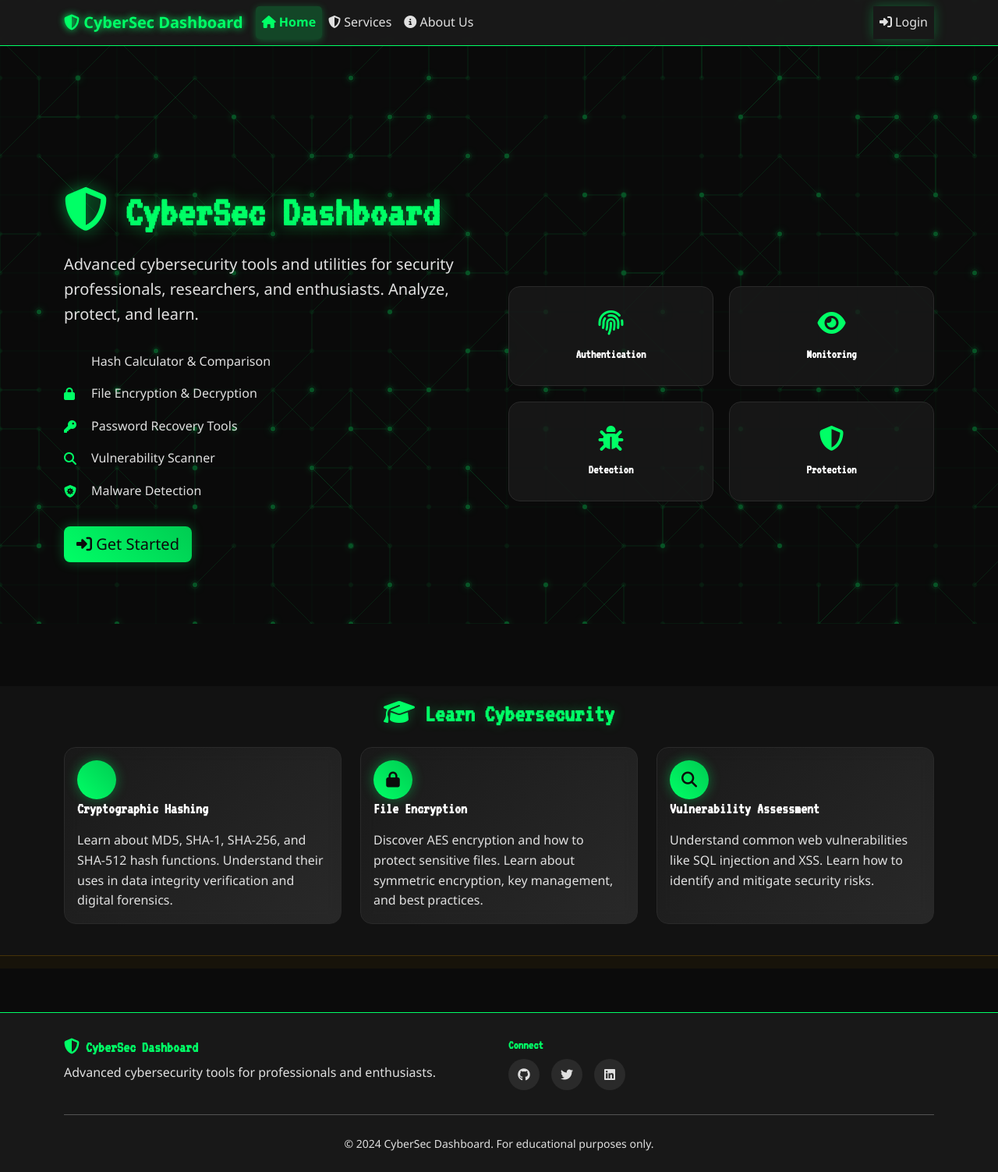
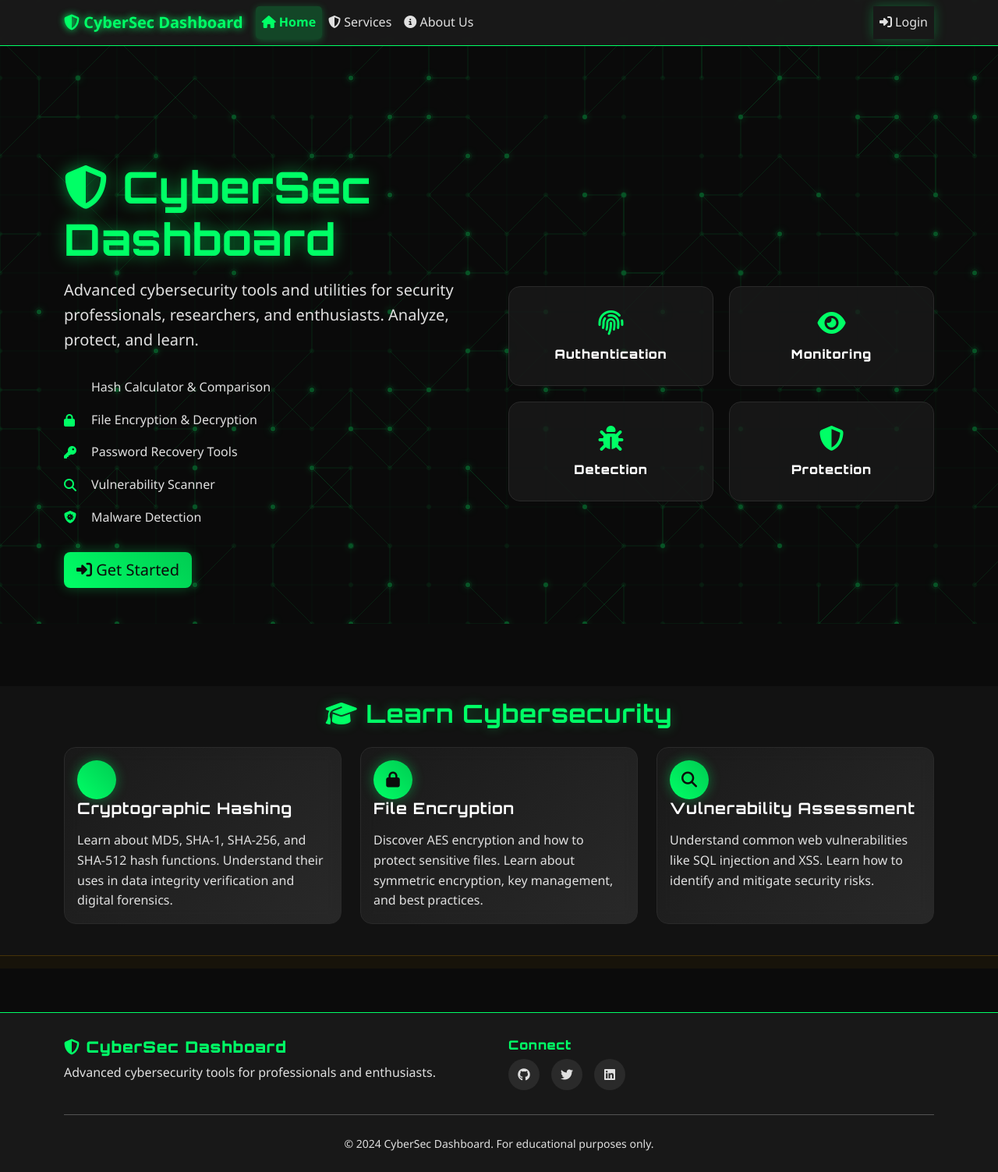
Before and after one commit to jas-preet-singh/C-SENTINAL-Cybersecurity-Dashboard-, a Flask app: page / in a window 1280 px wide. Shown: the whole page at 78% size. Run offline with Flask 3, Linux system fonts and the light colour scheme; parts of the project's set-up code (start-up, migrations or seed data) failed here and were passed over.

Commit message:
Update website font to a futuristic Orbitron style
Replaced 'VT323' font with 'Orbitron' in base.html, adjusting h1-h6 styles for a bolder, futuristic appearance.

Replit-Commit-Author: Agent
Replit-Commit-Session-Id: 8bdfe0b5-c58f-436b-8c1c-3bb82b35e82e
Replit-Commit-Checkpoint-Type: full_checkpoint
Replit-Commit-Screenshot-Url: https://storage.googleapis.com/screenshot-production-us-central1/bf428374-0748-4566-b4cb-974ad830c269/8bdfe0b5-c58f-436b-8c1c-3bb82b35e82e/DIJCyD3

```diff
--- a/templates/base.html
+++ b/templates/base.html
@@ -11,16 +11,16 @@
  <link href="https://cdnjs.cloudflare.com/ajax/libs/font-awesome/6.4.0/css/all.min.css" rel="stylesheet">
  <!-- Chart.js -->
  <script src="https://cdn.jsdelivr.net/npm/chart.js@3.9.1/dist/chart.min.js"></script>
- <!-- Google Fonts - VT323 -->
- <link href="https://fonts.googleapis.com/css2?family=VT323&display=swap" rel="stylesheet">
+ <!-- Google Fonts - Orbitron -->
+ <link href="https://fonts.googleapis.com/css2?family=Orbitron:wght@500;700;900&display=swap" rel="stylesheet">
  <!-- Custom CSS -->
  <link href="{{ url_for('static', filename='css/style.css') }}" rel="stylesheet">
 
  <style>
   h1, h2, h3, h4, h5, h6 {
-    font-family: 'VT323', monospace;
-    font-weight: bold;
-    color: #0f0; /* Matrix green */
+    font-family: 'Orbitron', sans-serif;
+    font-weight: 900; /* Bold look */
+    letter-spacing: 1px;
   }
  </style>
 </head>
```
